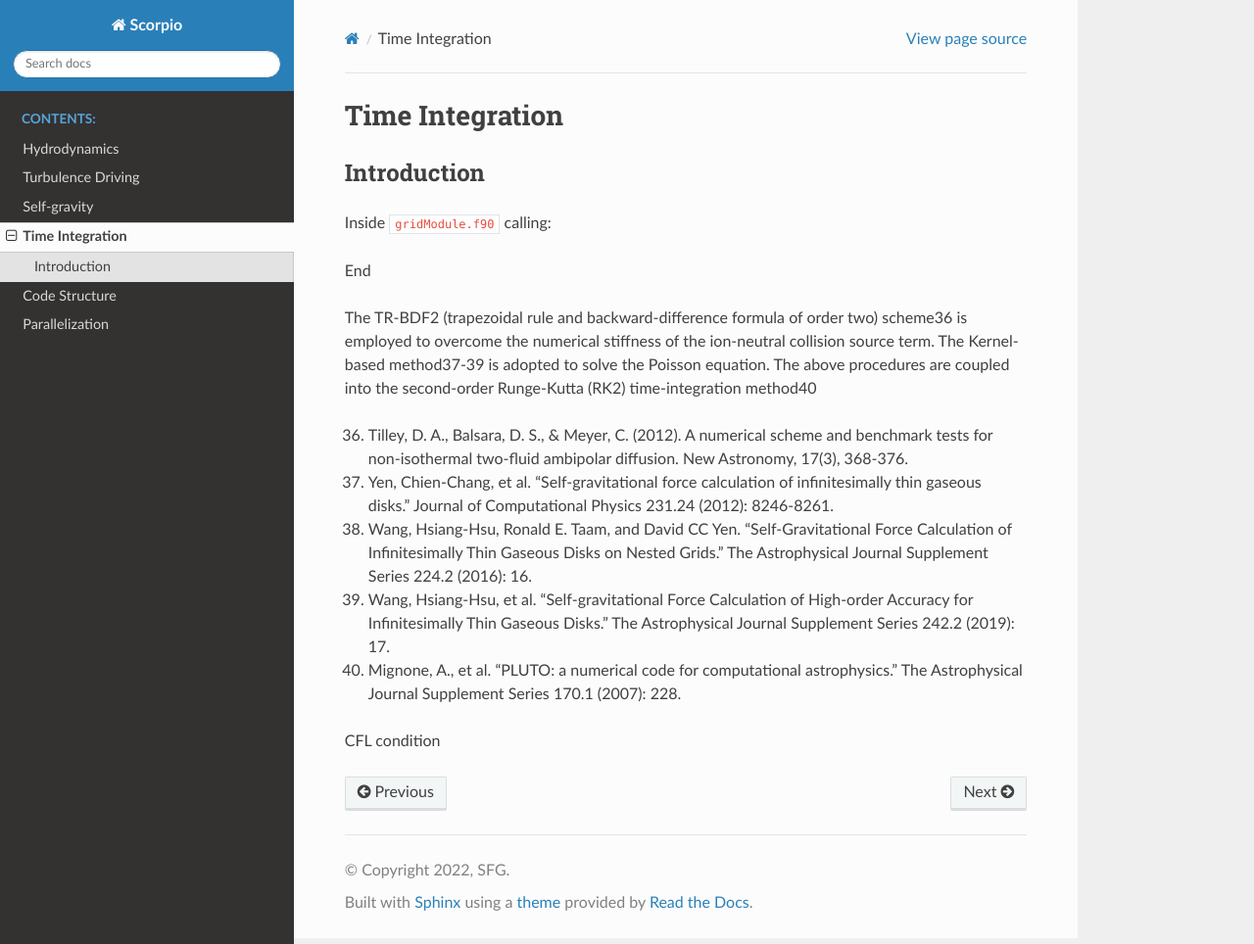
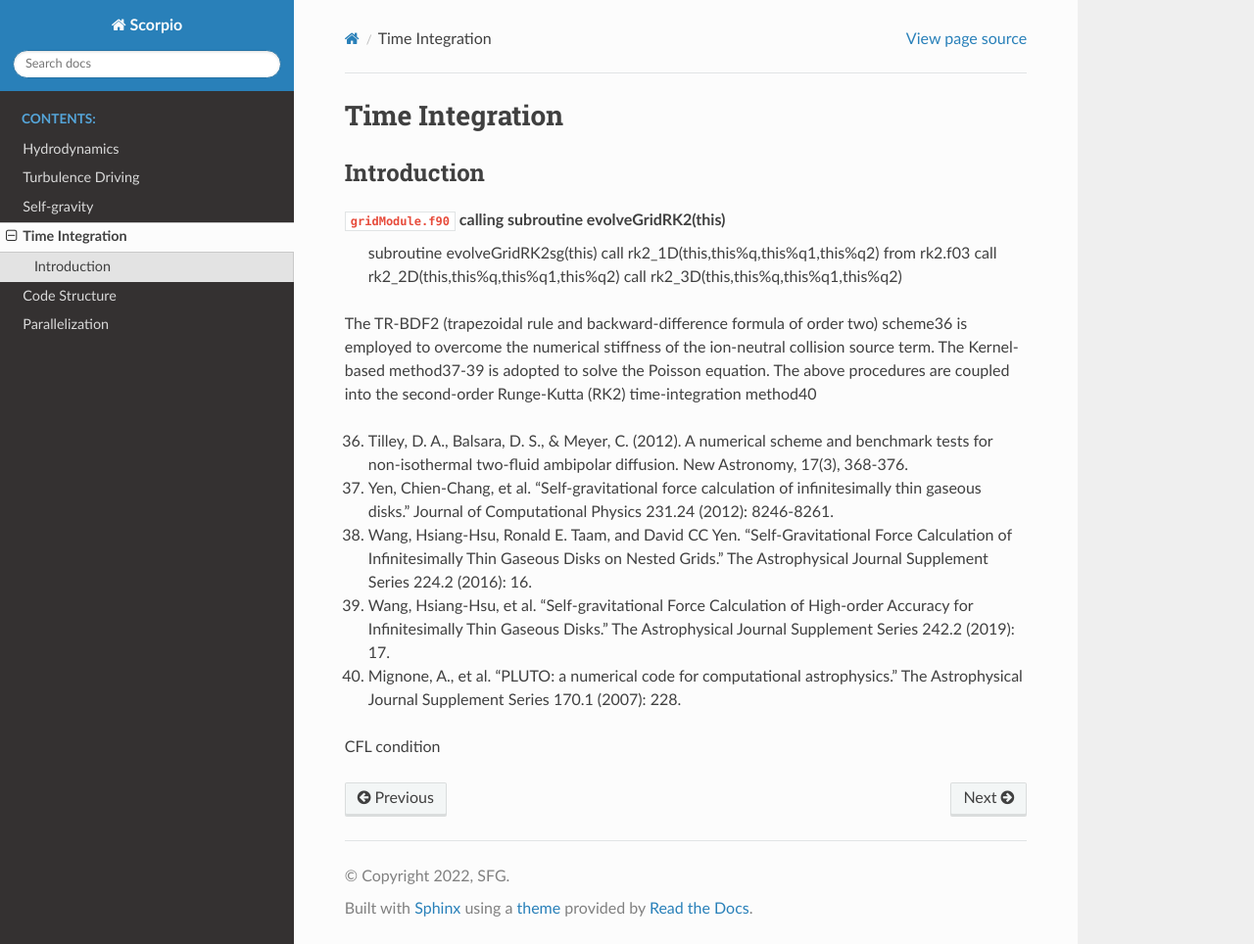
Before and after one commit to holam1hk/scorpio, a Sphinx documentation site: the page built from docs/source/time_integration.rst, in a window 1280 px wide and 964 px high. Shown: the whole window at 98% size. Built offline with Sphinx 7.4.7 and the Read the Docs theme 2.0.0, drawn with Linux system fonts in a browser that asks for light colours.

Commit message:
Update time_integration.rst

```diff
--- a/docs/source/time_integration.rst
+++ b/docs/source/time_integration.rst
@@ -8,11 +8,11 @@ Time Integration
 
 Introduction
 ============
-Inside ``gridModule.f90`` calling::
-
-
-
-End
+``gridModule.f90`` calling    subroutine evolveGridRK2(this)
+    subroutine evolveGridRK2sg(this)
+    call rk2_1D(this,this%q,this%q1,this%q2)  from rk2.f03
+    call rk2_2D(this,this%q,this%q1,this%q2)
+    call rk2_3D(this,this%q,this%q1,this%q2)
 
 
 The TR-BDF2 (trapezoidal rule and backward-difference formula of order two) scheme36 is employed to overcome the numerical stiffness of the ion-neutral collision
```
